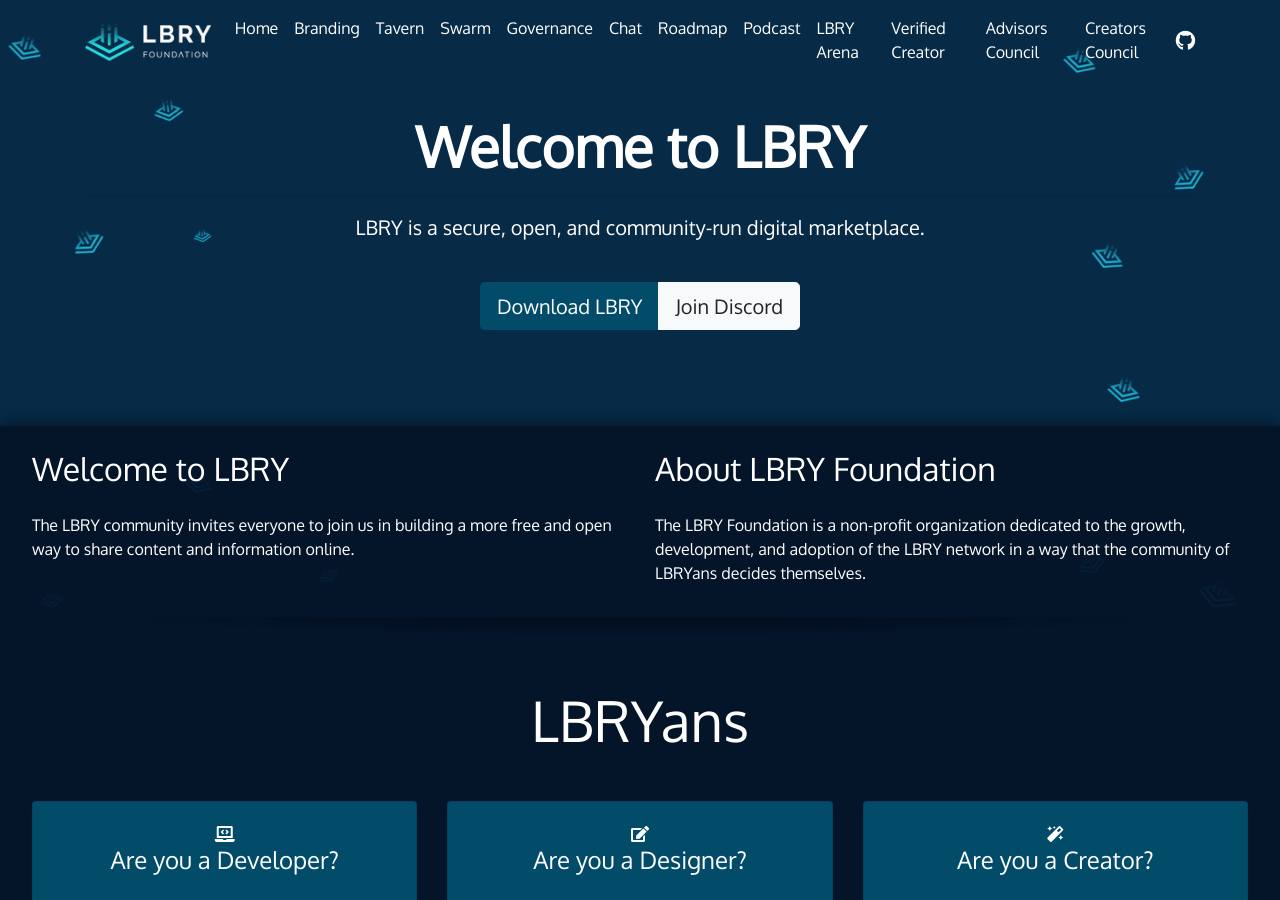
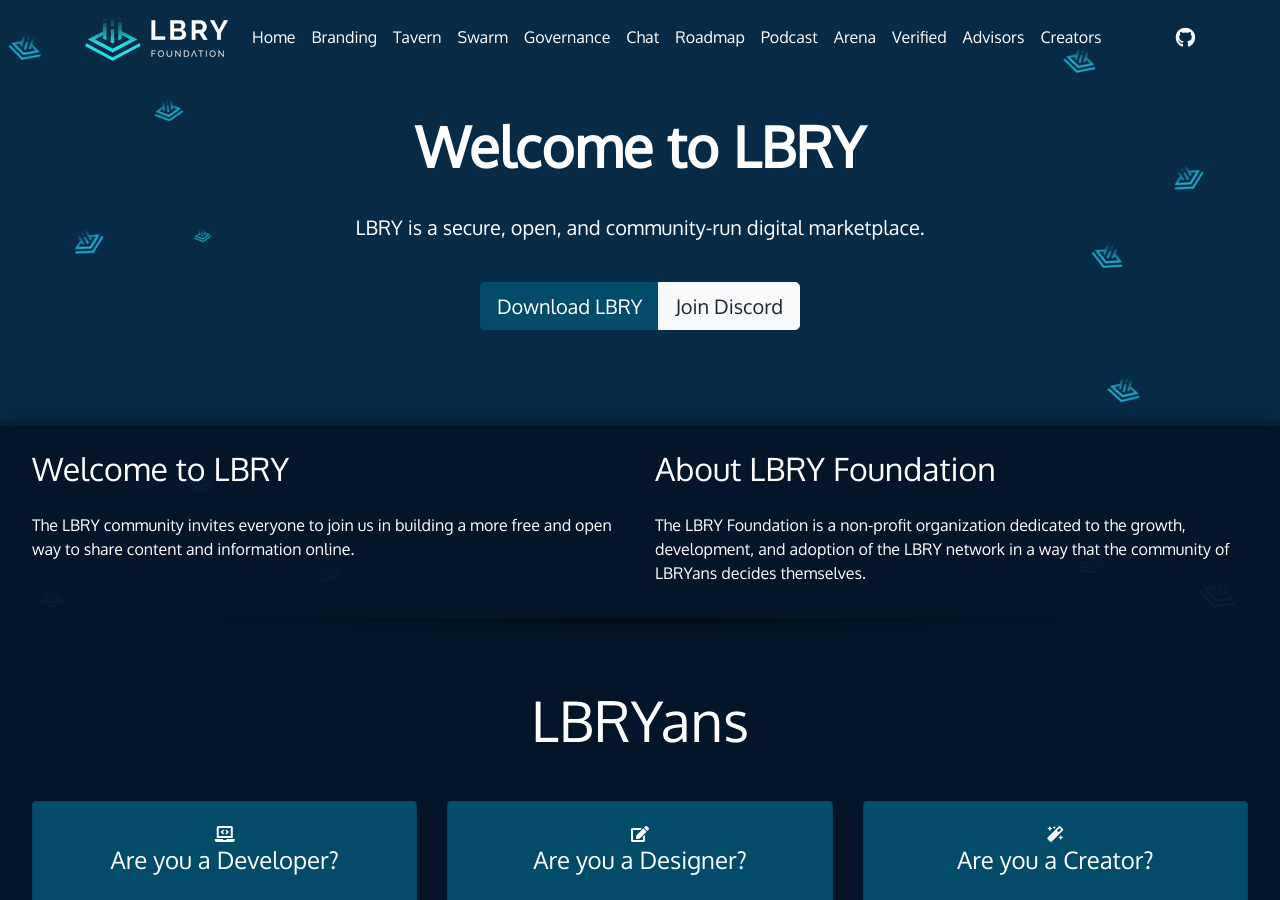
Before and after one commit to LBRYFoundation/lbryorg, a Jekyll site: the page built from index.html, in a window 1280 px wide and 900 px high. Built offline with Jekyll 4.4.1, drawn with Linux system fonts in a browser that asks for light colours; comment, search, counter and statistics services are not loaded.

Commit message:
fix the text bug in nav

```diff
--- a/_includes/navlinks.html
+++ b/_includes/navlinks.html
@@ -11,10 +11,10 @@
           <a class="nav-item nav-link" href="./chat/">Chat</a>
           <a class="nav-item nav-link" href="./roadmap/">Roadmap</a>
           <a class="nav-item nav-link" href="./podcast/">Podcast</a>
-          <a class="nav-item nav-link" href="./arena/">LBRY Arena</a>
-          <a class="nav-item nav-link" href="./verified/">Verified Creator</a>
-          <a class="nav-item nav-link" href="./advisors/">Advisors Council</a>
-          <a class="nav-item nav-link" href="./creators/">Creators Council</a>
+          <a class="nav-item nav-link" href="./arena/">Arena</a>
+          <a class="nav-item nav-link" href="./verified/">Verified</a>
+          <a class="nav-item nav-link" href="./advisors/">Advisors</a>
+          <a class="nav-item nav-link" href="./creators/">Creators</a>
           <!-- For newer additions Follow : <a class="nav-item nav-link" href="./asinpermalink/">pagename</a> -->
         </div>
      <!-- /NavLinksPart for HOMEPAGE -->
@@ -33,9 +33,9 @@
             <a class="nav-item nav-link" href="../roadmap/">Roadmap</a>
             <a class="nav-item nav-link" href="../podcast/">Podcast</a>
             <a class="nav-item nav-link" href="../arena/">LBRY Arena</a>
-            <a class="nav-item nav-link" href="../verified/">Verified Creator</a>
-            <a class="nav-item nav-link" href="../advisors/">Advisors Council</a>
-            <a class="nav-item nav-link" href="../creators/">Creators Council</a>
+            <a class="nav-item nav-link" href="../verified/">Verified</a>
+            <a class="nav-item nav-link" href="../advisors/">Advisors</a>
+            <a class="nav-item nav-link" href="../creators/">Creators</a>
             <!-- For newer additions Follow : <a class="nav-item nav-link" href="../asinpermalink/">pagename</a> -->
         </div>
      <!-- /NavLinksPart for DefaultLayoutsPages -->
```
